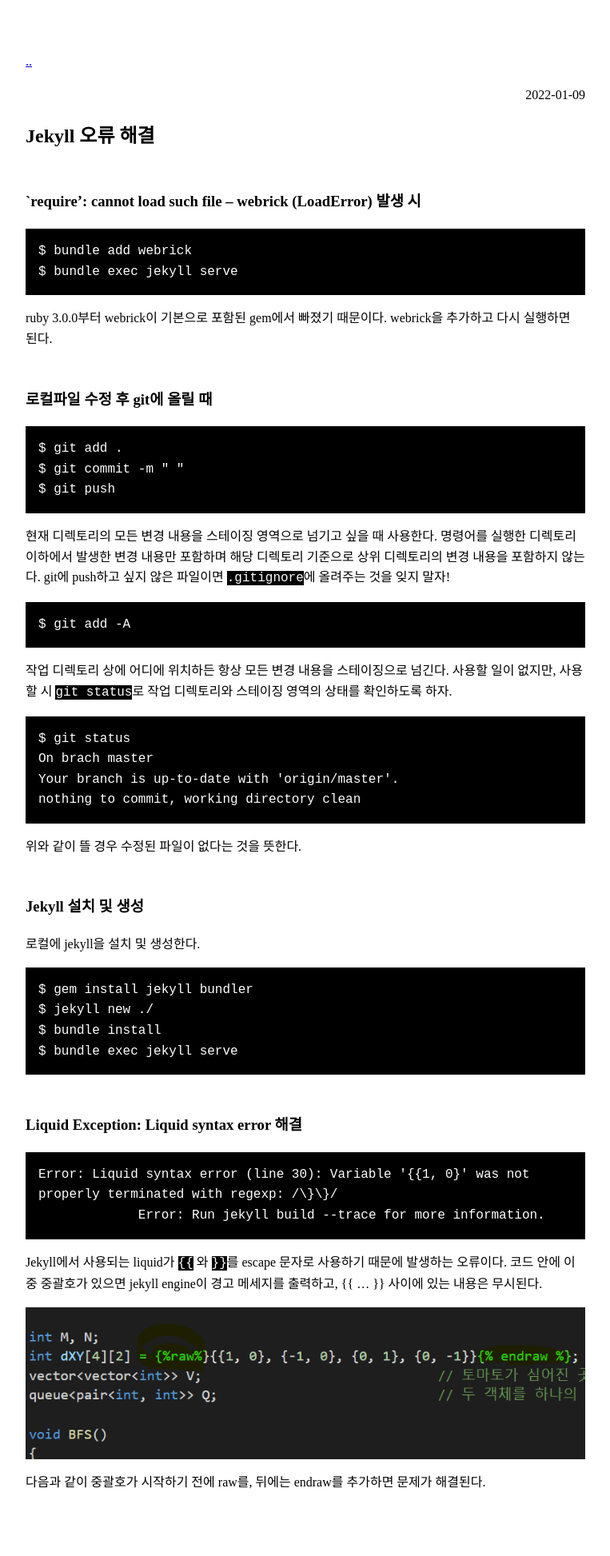
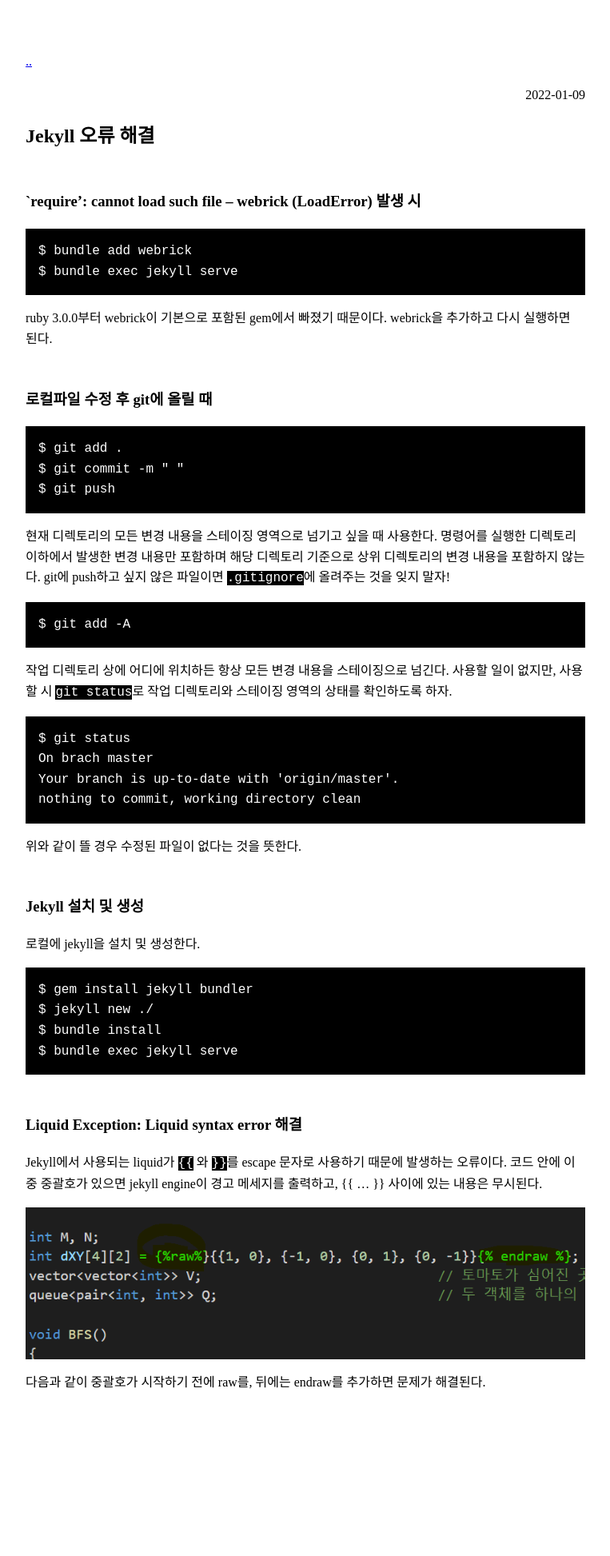
Before and after one commit to domicmeia/domicmeia.github.io, a Jekyll site: the page built from _posts/2022-01-09-Jekyll-오류-해결.md, in a window 1280 px wide. Shown: the whole page at 80% size, without its empty margins (258-1021 px from the left). Built offline with Jekyll 4.4.1, drawn with Linux system fonts in a browser that asks for light colours; some web fonts are replaced; after the commit the page ends 1821 px from its top, so only the background shows below that.

Commit message:
문제해결

````diff
--- a/_posts/2022-01-09-Jekyll-오류-해결.md
+++ b/_posts/2022-01-09-Jekyll-오류-해결.md
@@ -50,11 +50,7 @@
 
 ### Liquid Exception: Liquid syntax error 해결
 
-```
-Error: Liquid syntax error (line 30): Variable '{%raw%}{{{%endraw%}1, 0}' was not properly terminated with regexp: /\}\}/
-             Error: Run jekyll build --trace for more information.
-```
-Jekyll에서 사용되는 liquid가 `{%raw%}{{` 와 `}}{%endraw%}`를 escape 문자로 사용하기 때문에 발생하는 오류이다. 코드 안에 이중 중괄호가 있으면 jekyll engine이 경고 메세지를 출력하고, {%raw%}{{ ... }}{%endraw%} 사이에 있는 내용은 무시된다.
+Jekyll에서 사용되는 liquid가 `{%raw%}{{{%endraw%}` 와 `{%raw%}}}{%endraw%}`를 escape 문자로 사용하기 때문에 발생하는 오류이다. 코드 안에 이중 중괄호가 있으면 jekyll engine이 경고 메세지를 출력하고, {%raw%}{{{%endraw%} ... {%raw%}}}{%endraw%} 사이에 있는 내용은 무시된다.
 
 ![e1](./image/error1.png)
 
````
